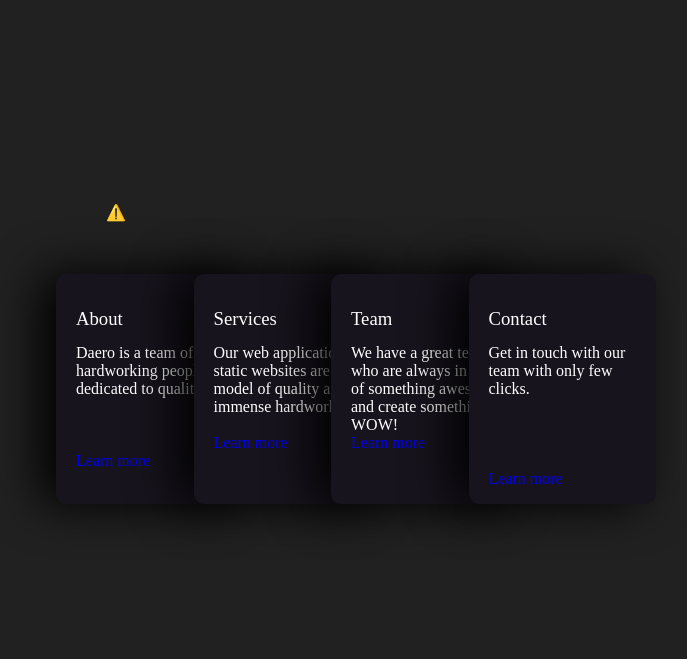
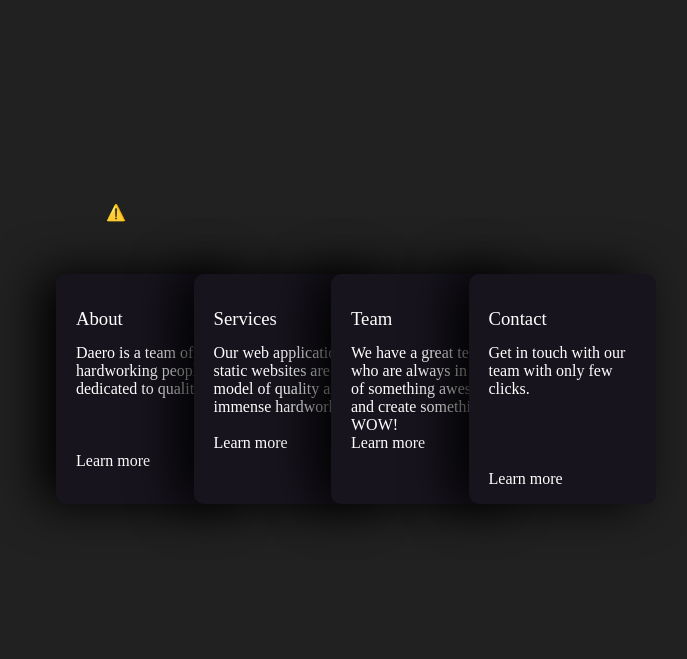
Before and after one commit to daerollp/daerollp.github.io, a plain HTML site: page index.html in a window 1280 px wide. Shown: the part 126-785 px from the top of the page, without its empty margins (284-971 px from the left). Drawn offline with nearby package versions, Linux system fonts and the light colour scheme; no server answers; a web font is replaced by a local one.

Commit message:
Update index.html

```diff
--- a/index.html
+++ b/index.html
@@ -44,6 +44,11 @@ function scrollFunction() {
     <link rel="stylesheet" href="css/style.css" />
 
     <style>
+        a{
+            text-decoration:none;
+            color:white;
+            cursor:focus;
+        }
       body {
         font-family: "Open Sans", sans-serif;
       }
@@ -343,7 +348,7 @@ function scrollFunction() {
 
   <body>
     <div class="nav" id="navbar">
-      <b>Daero</b><div class="capsule" id="cap">Products   &nbsp;&nbsp;&nbsp; Pricing &nbsp;&nbsp;&nbsp;   Benefits  &nbsp;&nbsp;&nbsp;  Docs  &nbsp;&nbsp;&nbsp;  Team &nbsp;&nbsp;&nbsp;   Contact us</div>
+      <b>Daero</b><div class="capsule" id="cap"><a href="products/index.html">Products</a>   &nbsp;&nbsp;&nbsp; Pricing &nbsp;&nbsp;&nbsp;   Benefits  &nbsp;&nbsp;&nbsp;  Docs  &nbsp;&nbsp;&nbsp;  Team &nbsp;&nbsp;&nbsp;   Contact us</div>
     </div>
     <center><br><br><br><br>
       <script src="https://unpkg.com/@lottiefiles/lottie-player@latest/dist/lottie-player.js"></script>
```
